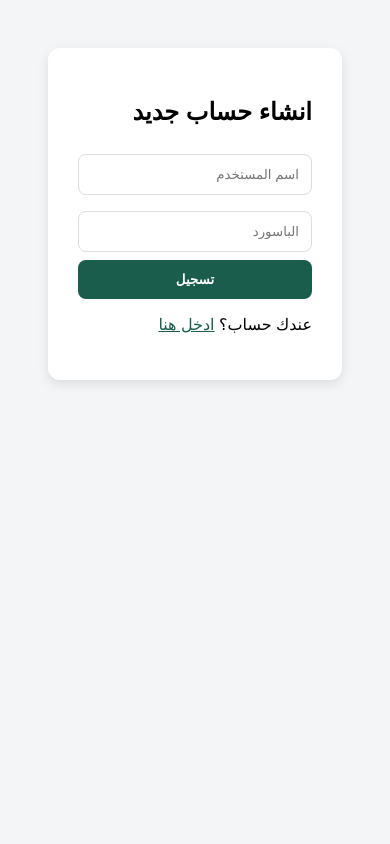
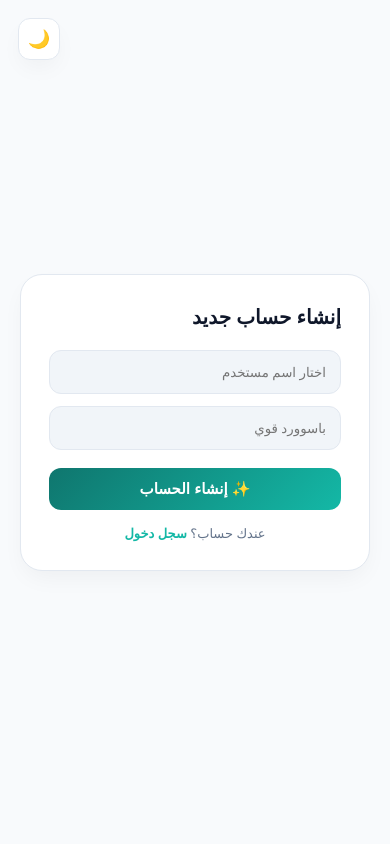
Before and after one commit to mhdFoaad/notes-app, a Flask app: page /register in a window 390 px wide. Run offline with Flask 3, Linux system fonts and the light colour scheme; some libraries are stand-ins or nearby versions.

Commit message:
mobil dark

```diff
--- a/templates/register.html
+++ b/templates/register.html
@@ -1 +1,43 @@
-<!DOCTYPE html><html lang="ar" dir="rtl"><head><meta charset="UTF-8"><meta name="viewport" content="width=device-width"><title>تسجيل</title><style>body{font-family:sans-serif;background:#f4f5f7;display:flex;justify-content:center;padding:40px}.box{background:white;padding:30px;border-radius:12px;box-shadow:0 4px 12px rgba(0,0,0,.1);width:100%;max-width:400px}input{width:100%;padding:12px;margin:8px 0;border:1px solid #ddd;border-radius:8px;box-sizing:border-box}button{width:100%;background:#1a5d4c;color:white;padding:12px;border:none;border-radius:8px;font-weight:bold;cursor:pointer}a{color:#1a5d4c}</style></head><body><div class="box"><h2>انشاء حساب جديد</h2><form method="POST"><input name="username" placeholder="اسم المستخدم" required><input name="password" type="password" placeholder="الباسورد" required><button type="submit">تسجيل</button></form><p>عندك حساب؟ <a href="/login">ادخل هنا</a></p></div></body></html>
+<!DOCTYPE html>
+<html lang="ar" dir="rtl">
+<head>
+<meta charset="UTF-8">
+<meta name="viewport" content="width=device-width, initial-scale=1.0">
+<title>إنشاء حساب</title>
+<link rel="manifest" href="/manifest.json">
+<meta name="theme-color" content="#0f766e">
+<style>
+:root{--bg:#f8fafc;--card:#ffffff;--text:#0f172a;--muted:#64748b;--border:#e2e8f0;--input:#f1f5f9;--primary:#0f766e;--primary2:#14b8a6;--shadow:0 10px 25px -5px rgba(0,0,0,.05);}
+body.dark{--bg:#020617;--card:#0f172a;--text:#f1f5f9;--muted:#94a3b8;--border:#1e293b;--input:#1e293b;--shadow:0 10px 25px -5px rgba(0,0,0,.4);}
+*{transition:background .3s,color .3s,border .3s; box-sizing:border-box;}
+body{background:var(--bg); color:var(--text); font-family:'Cairo',system-ui; margin:0; min-height:100vh; display:flex; align-items:center; justify-content:center; padding:20px;}
+.card{background:var(--card); border:1px solid var(--border); border-radius:22px; padding:28px; width:100%; max-width:380px; box-shadow:var(--shadow);}
+h2{margin:0 0 20px 0; text-align:right; font-weight:800; font-size:20px;}
+input{width:100%; background:var(--input); border:1px solid var(--border); border-radius:12px; padding:12px 14px; color:var(--text); font-family:inherit; margin-bottom:12px; outline:none;}
+input:focus{border-color:var(--primary);}
+.btn-main{width:100%; background:linear-gradient(135deg,var(--primary),var(--primary2)); color:white; border:none; padding:12px; border-radius:12px; font-weight:700; cursor:pointer; font-size:15px; margin-top:6px;}
+.link{margin-top:14px; text-align:center; font-size:13px; color:var(--muted);}
+.link a{color:var(--primary2); text-decoration:none; font-weight:700;}
+.top-actions{position:fixed; top:18px; left:18px;}
+.btn-icon{background:var(--card); border:1px solid var(--border); width:42px; height:42px; border-radius:12px; cursor:pointer; font-size:18px; box-shadow:var(--shadow);}
+</style>
+</head>
+<body>
+<div class="top-actions"><button class="btn-icon" id="darkToggle">🌙</button></div>
+<div class="card">
+  <h2>إنشاء حساب جديد</h2>
+  <form action="/register" method="POST">
+    <input type="text" name="username" placeholder="اختار اسم مستخدم" required>
+    <input type="password" name="password" placeholder="باسوورد قوي" required>
+    <button class="btn-main">✨ إنشاء الحساب</button>
+  </form>
+  <div class="link">عندك حساب؟ <a href="/login">سجل دخول</a></div>
+</div>
+<script>
+const body=document.body; const btn=document.getElementById('darkToggle');
+const saved=localStorage.getItem('theme'); if(saved=='dark'){body.classList.add('dark'); btn.textContent='☀️';}
+btn.onclick=()=>{body.classList.toggle('dark'); const d=body.classList.contains('dark'); btn.textContent=d?'☀️':'🌙'; localStorage.setItem('theme',d?'dark':'light');};
+if('serviceWorker' in navigator){navigator.serviceWorker.register('/sw.js');}
+</script>
+</body>
+</html>
```
Also changed, not shown: templates/login.html (+43 -1 lines).
